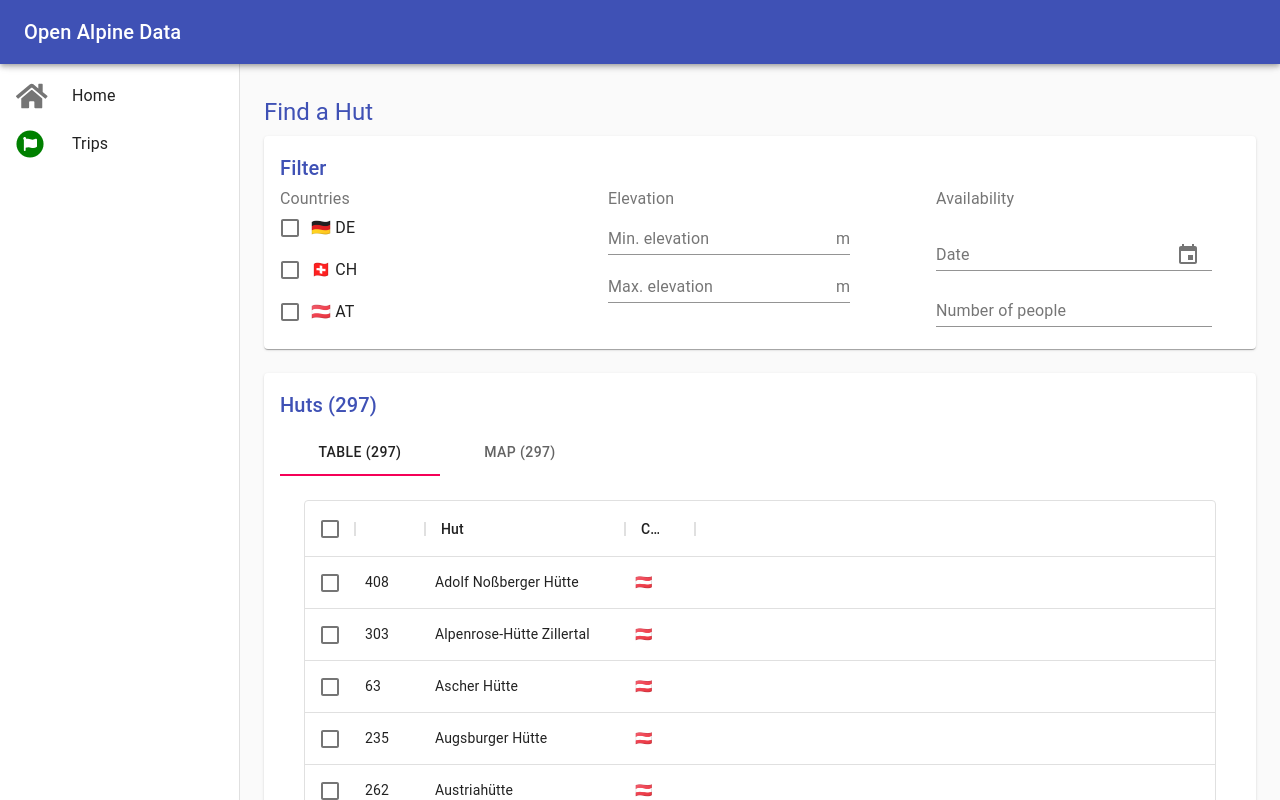
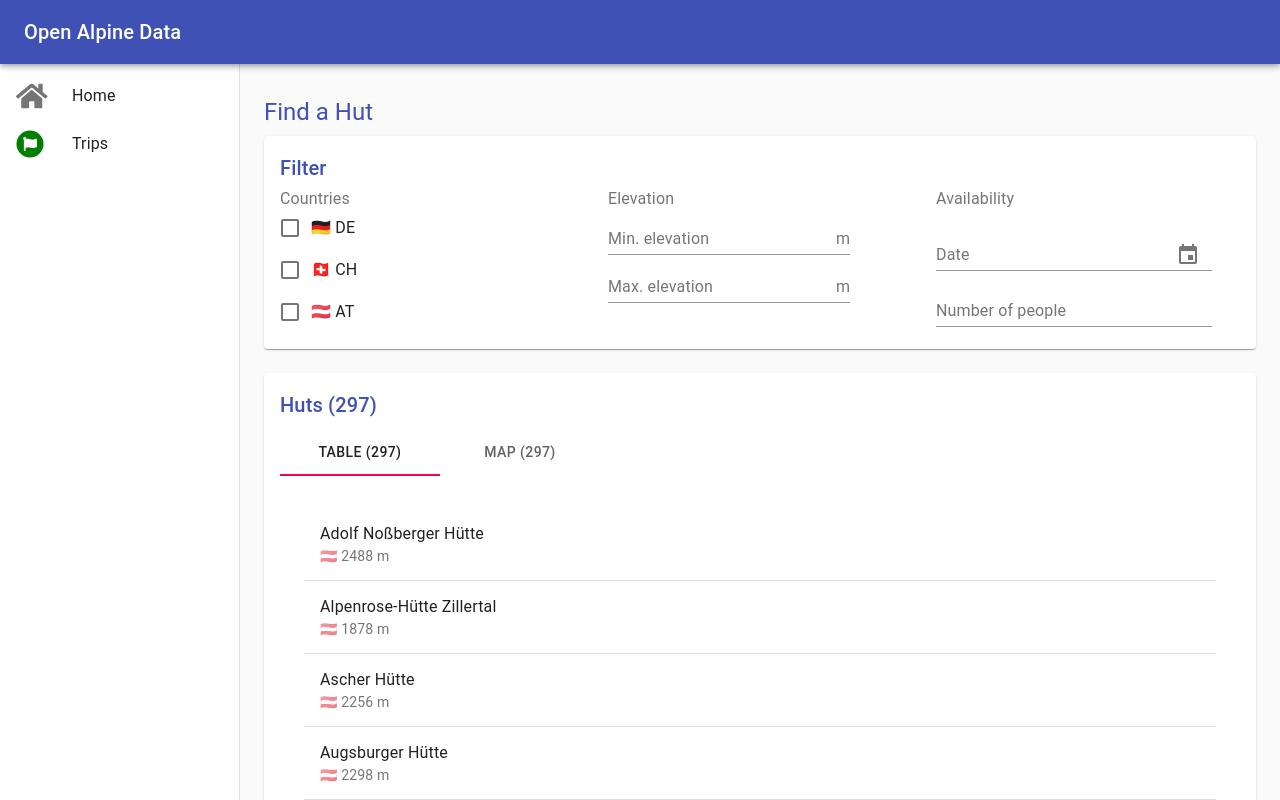
Before and after one commit to mlenkeit/oad, a React (Create React App) app: page / in a window 1280 px wide. Built offline with nearby package versions, Linux system fonts and the light colour scheme.

Commit message:
feat(ui): show huts in list instead of DataGrid

```diff
--- /dev/null
+++ b/src/webapp/components/HutList.tsx
@@ -0,0 +1,58 @@
+// import React from 'react'
+// import { DataGrid } from '@material-ui/data-grid'
+
+import List from '@material-ui/core/List';
+// import Avatar from '@material-ui/core/Avatar';
+import ListItem from '@material-ui/core/ListItem';
+import ListItemText from '@material-ui/core/ListItemText';
+// import ListItemAvatar from '@material-ui/core/ListItemAvatar';
+// import ListItemIcon from '@material-ui/core/ListItemIcon';
+
+// const columns = [
+//   { field: 'id', headerName: 'ID', width: 70 },
+//   { field: 'name', headerName: 'Hut', width: 200 },
+//   {
+//     field: 'flag',
+//     headerName: 'Country',
+//     width: 70,
+//     sortable: false,
+//     valueGetter: (params: any) => {
+//       const countryCode = params.row.countryCode.toLowerCase()
+//       if (countryCode === 'de') return '🇩🇪'
+//       if (countryCode === 'ch') return '🇨🇭'
+//       if (countryCode === 'at') return '🇦🇹'
+//       if (countryCode === 'si') return '🇸🇰'
+//       return 'n/a'
+//     }
+//   }
+// ]
+
+const country = (hut: any) => {
+  const countryCode = hut.countryCode.toLowerCase()
+  if (countryCode === 'de') return '🇩🇪'
+  if (countryCode === 'ch') return '🇨🇭'
+  if (countryCode === 'at') return '🇦🇹'
+  if (countryCode === 'si') return '🇸🇰'
+  return 'n/a'
+}
+
+const HutList = (props: any) => {
+  const {
+    huts
+  } = props
+  console.log('HutList got', huts.length, huts[0])
+
+  return (
+    <List>
+      <div>
+      {huts.map((hut: any) =>
+      <ListItem divider={true}>
+        <ListItemText primary={hut.name} secondary={`${country(hut)} ${hut.elevation} m`} />
+      </ListItem>
+      )}
+      </div>
+    </List>
+  )
+}
+
+export default HutList
--- a/src/webapp/components/TabbedHutList.tsx
+++ b/src/webapp/components/TabbedHutList.tsx
@@ -3,7 +3,7 @@ import Box from '@material-ui/core/Box'
 import Tab from '@material-ui/core/Tab'
 import Tabs from '@material-ui/core/Tabs'
 import HutMap from './HutMap'
-import HutTable from './HutTable'
+import HutTable from './HutList'
 
 const TabPanel = (props: any) => {
   const { children, value, index, ...other } = props;
@@ -41,7 +41,7 @@ const TabbedHutList = (props: any) => {
           <Tab label={`Map (${huts.length})`} />
         </Tabs>
         <TabPanel value={tabIndex} index={0}>
-          <div style={{ height: 400, width: '100%' }}>
+          <div style={{ width: '100%' }}>
             <HutTable huts={huts} />
           </div>
         </TabPanel>
```
